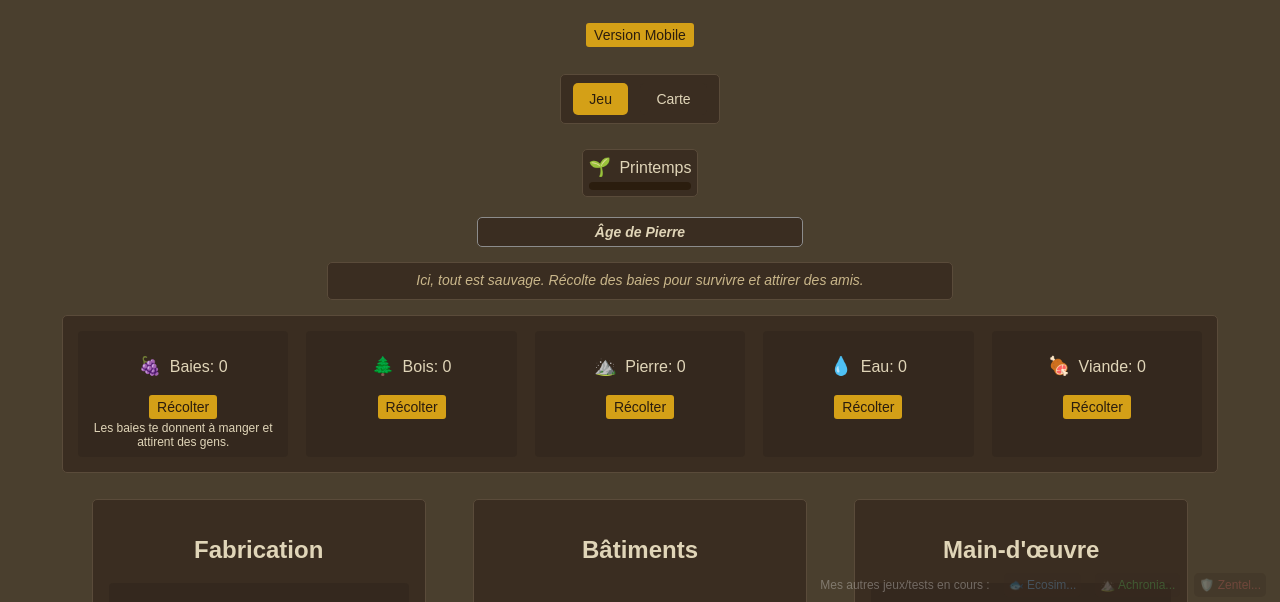
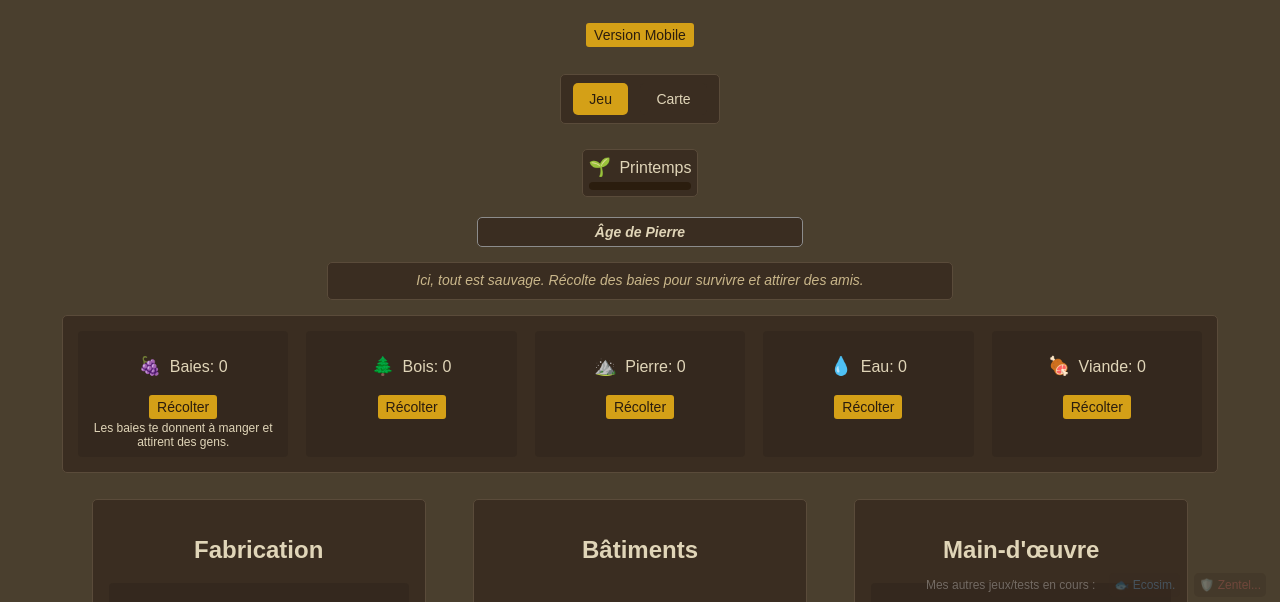
Before and after one commit to fmenguy/fda, a plain HTML site: page index.html in a window 1280 px wide. Shown: the part 193-795 px from the top of the page. Drawn offline with Linux system fonts and the light colour scheme.

Commit message:
modif liens jeu

```diff
--- a/index.html
+++ b/index.html
@@ -305,9 +305,7 @@
     <!-- Message à gauche -->
     <span style="font-size: 12px; color: #ffffff; margin-right: 10px;">Mes autres jeux/tests en cours :</span>
     <!-- Onglet discret pour Ecosystem -->
-    <a href="ecosim/ecosystem.html" class="tab-button" style="font-size: 12px; padding: 5px; color: #6bb0e9; text-decoration: none;">🐟 Ecosim...</a>
-    <!-- Onglet discret pour Achronia -->
-    <a href="fps/index.html" class="tab-button" style="font-size: 12px; padding: 5px; color: #58c75e; text-decoration: none; margin-left: 10px;">⛰️ Achronia...</a>
+    <a href="ecosim/ecosystem.html" class="tab-button" style="font-size: 12px; padding: 5px; color: #6bb0e9; text-decoration: none;">🐟 Ecosim.</a>
     <!-- Onglet discret pour TDM -->
     <a href="zentel/zentel.html" class="tab-button" style="font-size: 12px; padding: 5px; color: #c75858; text-decoration: none; margin-left: 10px;">🛡️ Zentel...</a>
   </div>
```
